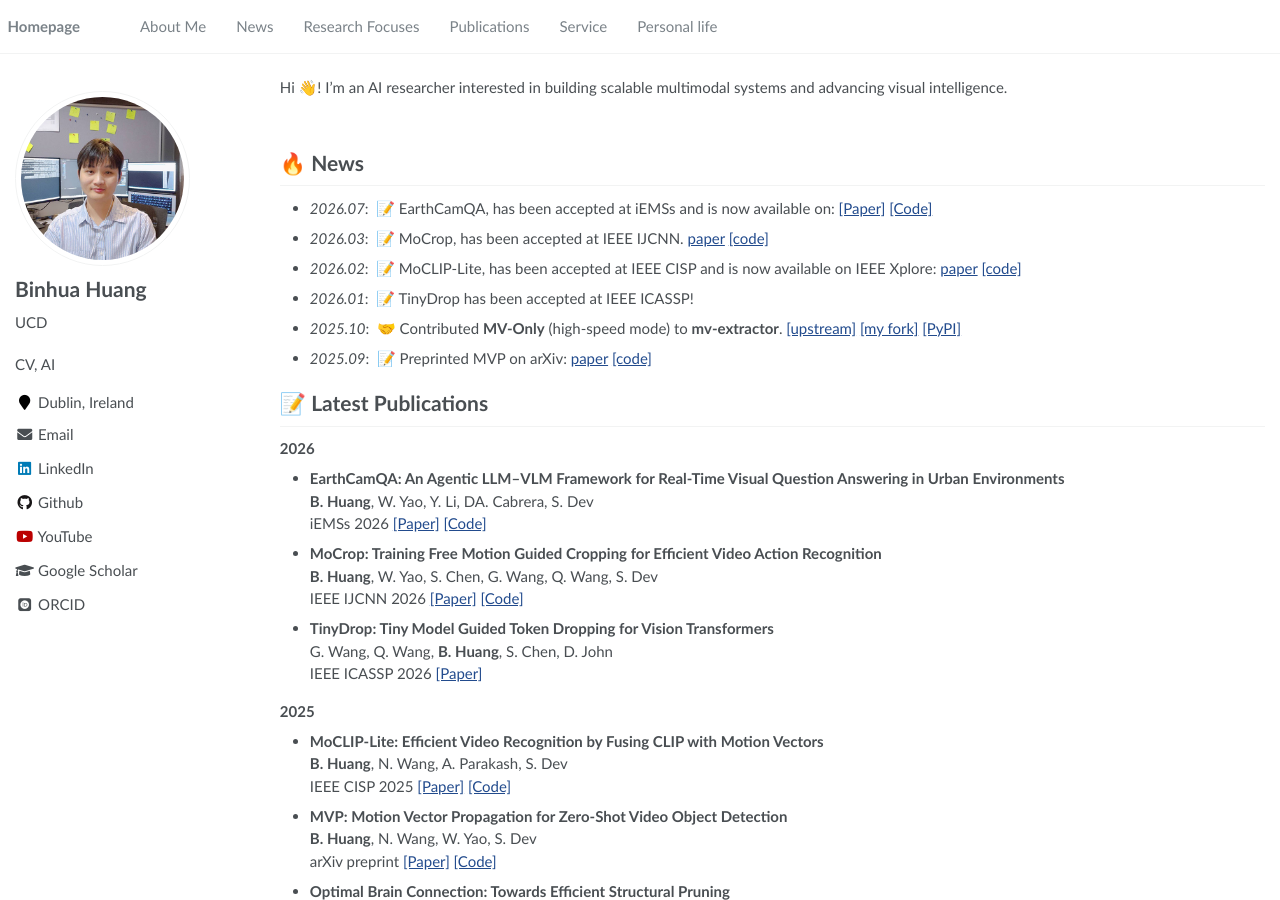
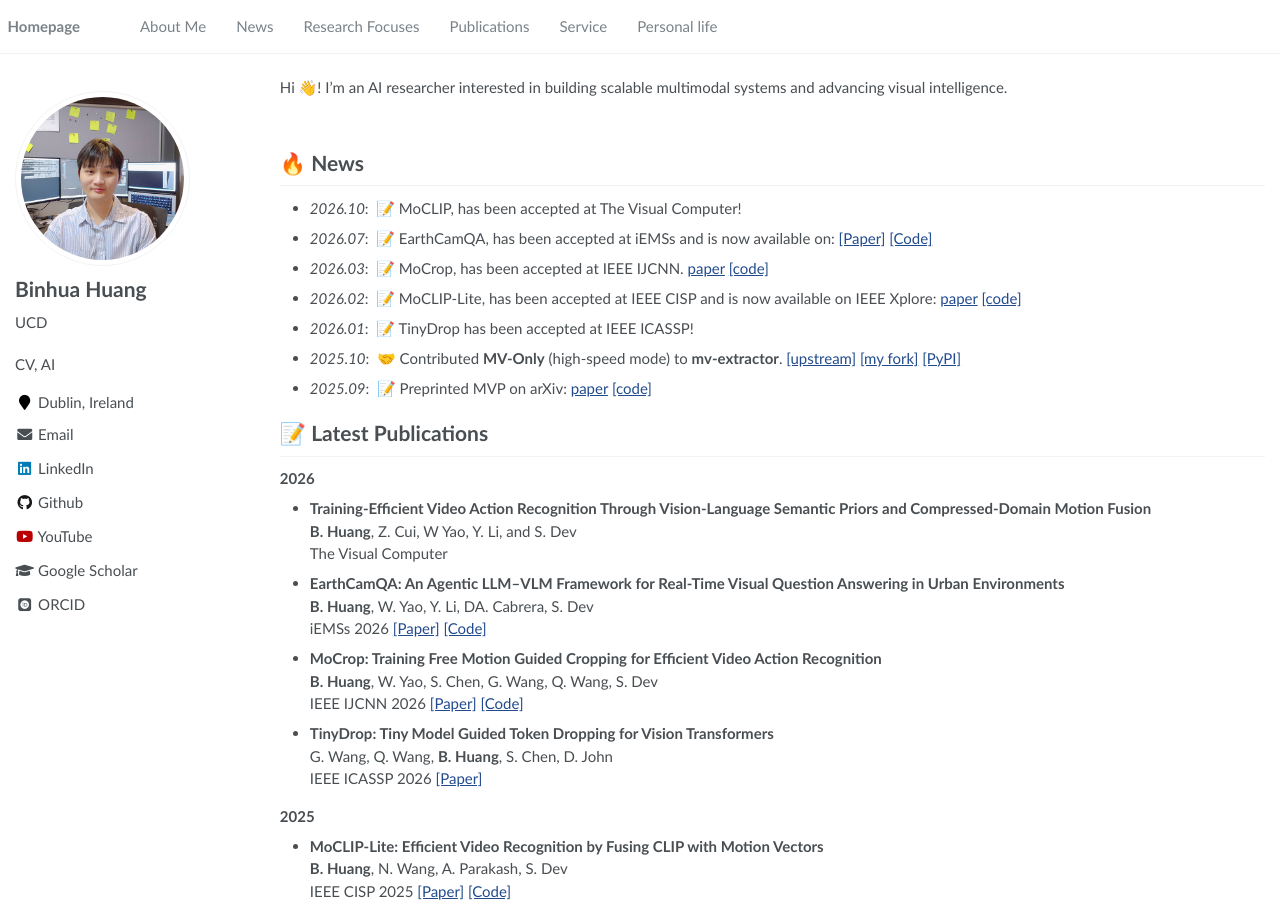
Before and after one commit to microa/microa.github.io, a Jekyll site: the page built from _pages/about.md, in a window 1280 px wide and 900 px high. Built offline with Jekyll 4.4.1, drawn with Linux system fonts in a browser that asks for light colours; some web fonts are replaced.

Commit message:
Update about.md

```diff
--- a/_pages/about.md
+++ b/_pages/about.md
@@ -25,6 +25,7 @@ Hi 👋! I'm an AI researcher interested in building scalable multimodal systems
 
 
 # 🔥 News
+- *2026.10*: &nbsp;📝 MoCLIP, has been accepted at The Visual Computer!
 - *2026.07*: &nbsp;📝 EarthCamQA, has been accepted at iEMSs and is now available on: [[Paper]](https://soumyabratadev.wordpress.com/wp-content/uploads/2026/07/huang2026earthcamqa.pdf) [[Code]](https://github.com/microa/realtime-urban-visual-qa)
 - *2026.03*: &nbsp;📝 MoCrop, has been accepted at IEEE IJCNN. [paper](https://arxiv.org/abs/2509.18473) [[code]](https://github.com/microa/MoCrop)
 - *2026.02*: &nbsp;📝 MoCLIP-Lite, has been accepted at IEEE CISP and is now available on IEEE Xplore: [paper](https://ieeexplore.ieee.org/abstract/document/11259157) [[code]](https://github.com/microa/MoCLIP-Lite)
@@ -36,6 +37,10 @@ Hi 👋! I'm an AI researcher interested in building scalable multimodal systems
 # 📝 Latest Publications
 
 **2026**
+- **Training-Efficient Video Action Recognition Through Vision-Language Semantic Priors and Compressed-Domain Motion Fusion**
+  **B. Huang**, Z. Cui, W Yao, Y. Li, and S. Dev
+  The Visual Computer
+
 - **EarthCamQA: An Agentic LLM–VLM Framework for Real-Time Visual Question Answering in Urban Environments**
   **B. Huang**, W. Yao, Y. Li, DA. Cabrera, S. Dev
   iEMSs 2026 [[Paper]](https://soumyabratadev.wordpress.com/wp-content/uploads/2026/07/huang2026earthcamqa.pdf) [[Code]](https://github.com/microa/realtime-urban-visual-qa)
```
